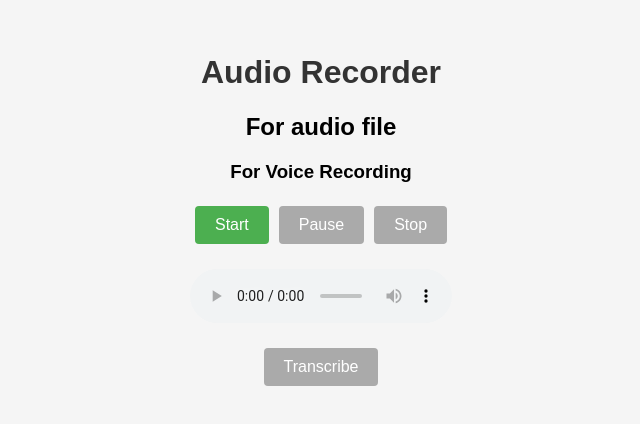
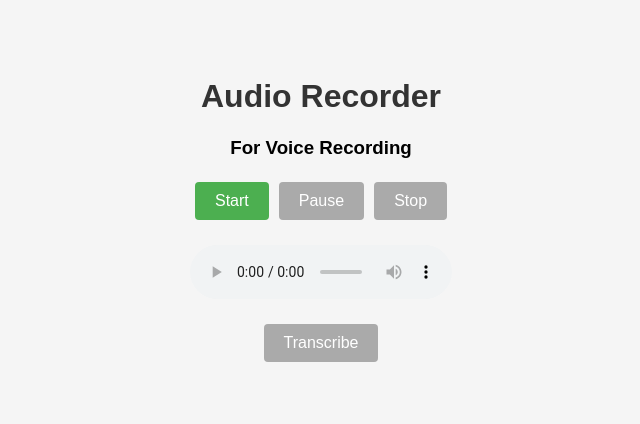
Before and after one commit to Chadokar/btp-frontend, a React (Create React App) app: page / in a window 1280 px wide. Shown: the part 178-602 px from the top of the page, without its empty margins (319-959 px from the left). Built offline with nearby package versions, Linux system fonts and the light colour scheme.

Commit message:
some updates

```diff
--- a/src/App.js
+++ b/src/App.js
@@ -97,7 +97,7 @@ function App() {
   return (
     <div className="App">
       <h1>Audio Recorder</h1>
-      <h2>For audio file</h2>
+      {/* <h2>For audio file</h2> */}
       {/* <input
         className="fileinput"
         type="file"
```
